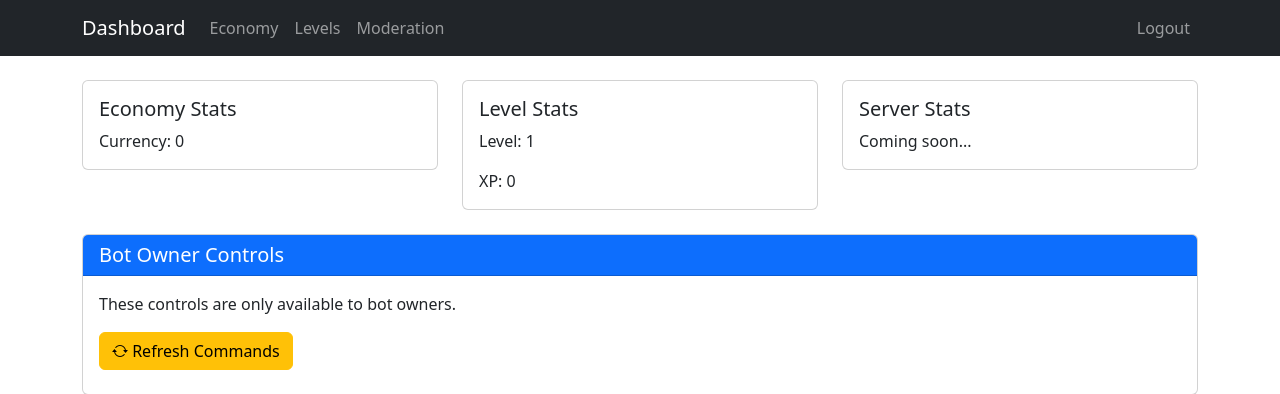
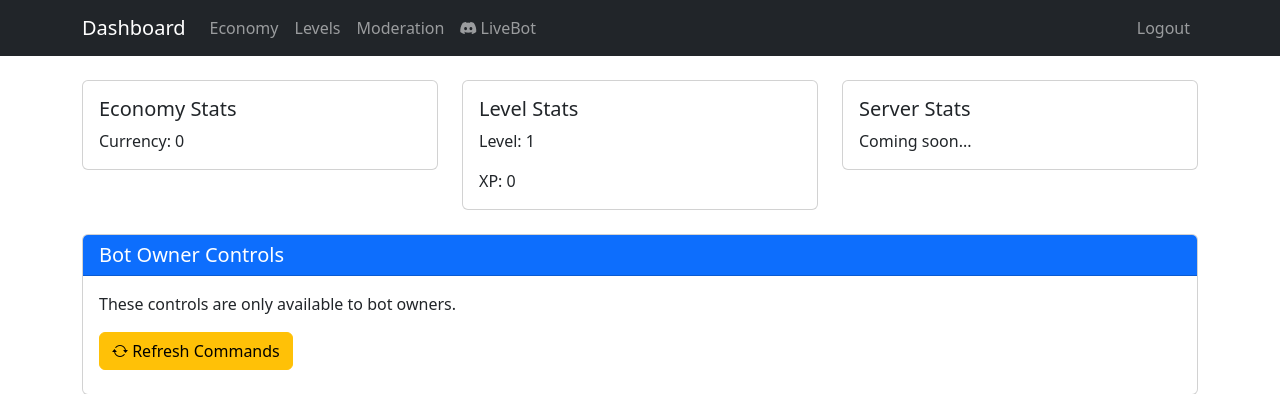
Before and after one commit to Unknown-6666/geo-code, a Flask app: page /dashboard in a window 1280 px wide. Shown: the top 394 px of the page. Run offline with Flask 3, Linux system fonts and the light colour scheme; the visitor is signed in with stand-in values (Sample User, id 1).

Commit message:
Add LiveBot interface for direct bot interaction within the dashboard
Implements a new LiveBot interface accessible via /livebot, linking it in the dashboard.

Replit-Commit-Author: Agent
Replit-Commit-Session-Id: 02250f62-34a8-4949-92da-e5f6c63bf38f
Replit-Commit-Screenshot-Url: https://storage.googleapis.com/screenshot-production-us-central1/c447141a-bf2f-4ba3-b9d9-4c05cf373cbd/e301c71b-2bc1-4598-81e5-607897f4c8a0.jpg

```diff
--- a/dashboard/templates/bot_control.html
+++ b/dashboard/templates/bot_control.html
@@ -107,6 +107,7 @@
             <p>Bot is currently: <strong>Online</strong></p>
             <p>Connected to: <strong>9 servers</strong></p>
             <p>Last refreshed: <strong id="lastUpdated">{{ current_time }}</strong></p>
+            <a href="/livebot" class="btn" style="margin-top: 15px;">Open LiveBot Interface</a>
         </div>
     </div>
 
--- a/dashboard/templates/dashboard.html
+++ b/dashboard/templates/dashboard.html
@@ -24,6 +24,11 @@
                     </li>
                     <li class="nav-item">
                         <a class="nav-link" href="/dashboard/moderation">Moderation</a>
+                    </li>
+                    <li class="nav-item">
+                        <a class="nav-link" href="/livebot">
+                            <i class="bi bi-discord"></i> LiveBot
+                        </a>
                     </li>
                 </ul>
                 <ul class="navbar-nav ms-auto">
--- a/dashboard/templates/index.html
+++ b/dashboard/templates/index.html
@@ -74,6 +74,10 @@
                 <div class="alert alert-success mt-4">
                     <p><strong>New Feature:</strong> Duplicate commands are now automatically prevented! The bot clears all commands before syncing them. Visit the <a href="/bot_control">Bot Control Panel</a> for more information.</p>
                 </div>
+
+                <div class="alert alert-info mt-4">
+                    <p><strong>New LiveBot Interface:</strong> View Discord from your bot's perspective and send messages directly through our new <a href="/livebot">LiveBot interface</a>!</p>
+                </div>
             </div>
         </div>
     </div>
```
Also changed, not shown: 1 other file.
